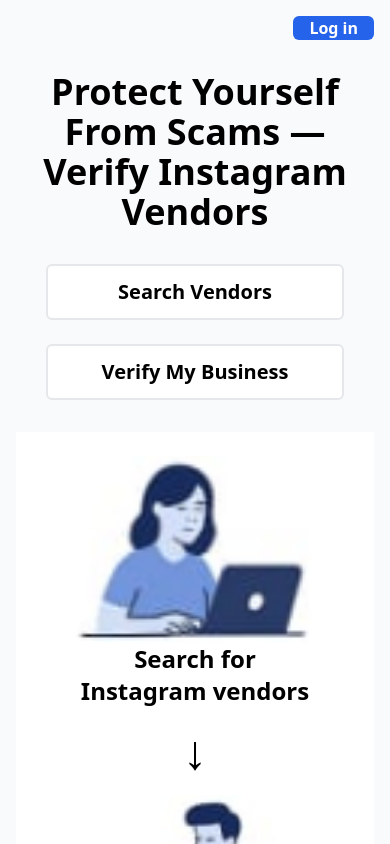
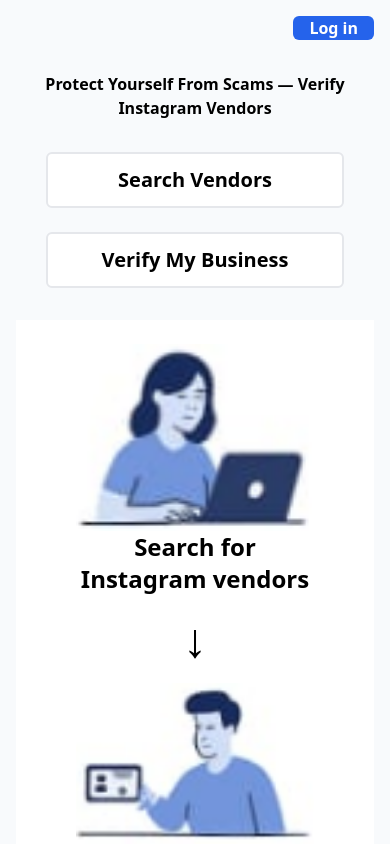
Before and after one commit to austine299/Instagram-vendors-scam, a React (Create React App) app in the folder frontend/: page / in a window 390 px wide. Shown: the top 844 px of the page. Built offline with nearby package versions, Linux system fonts and the light colour scheme; no server answers.

Commit message:
Update Dashboard.js

```diff
--- a/frontend/src/Dashboard.js
+++ b/frontend/src/Dashboard.js
@@ -101,7 +101,7 @@
           </Link>
         </div>
       )}
-      <h1 className="text-4xl font-bold text-center">
+      <h1 className="sm:text-4xl font-bold text-center">
         Protect Yourself From Scams — Verify Instagram Vendors
       </h1>
       <div className="flex flex-col sm:flex-row gap-6 items-center justify-center w-full sm:w-1/2">
```
